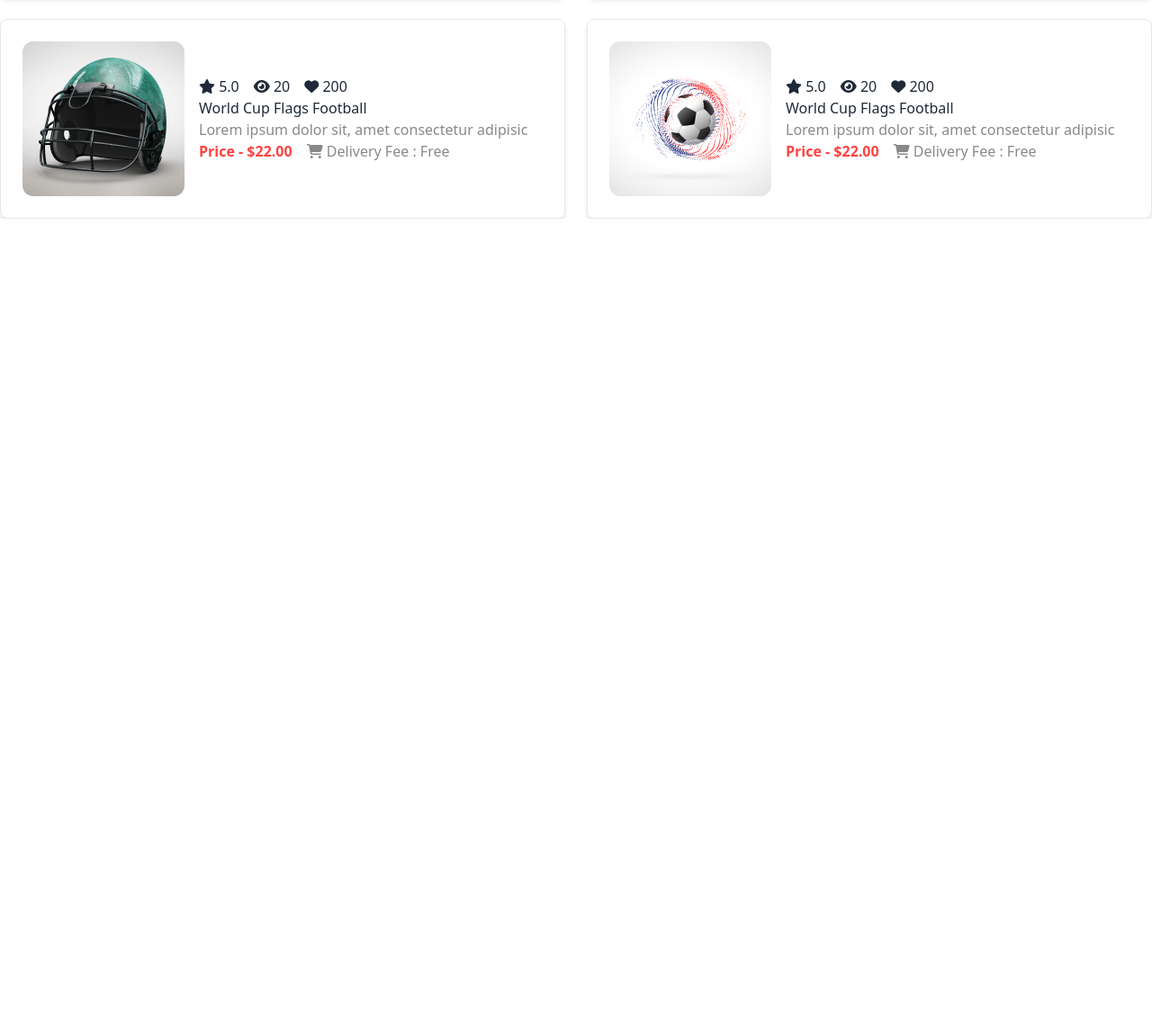
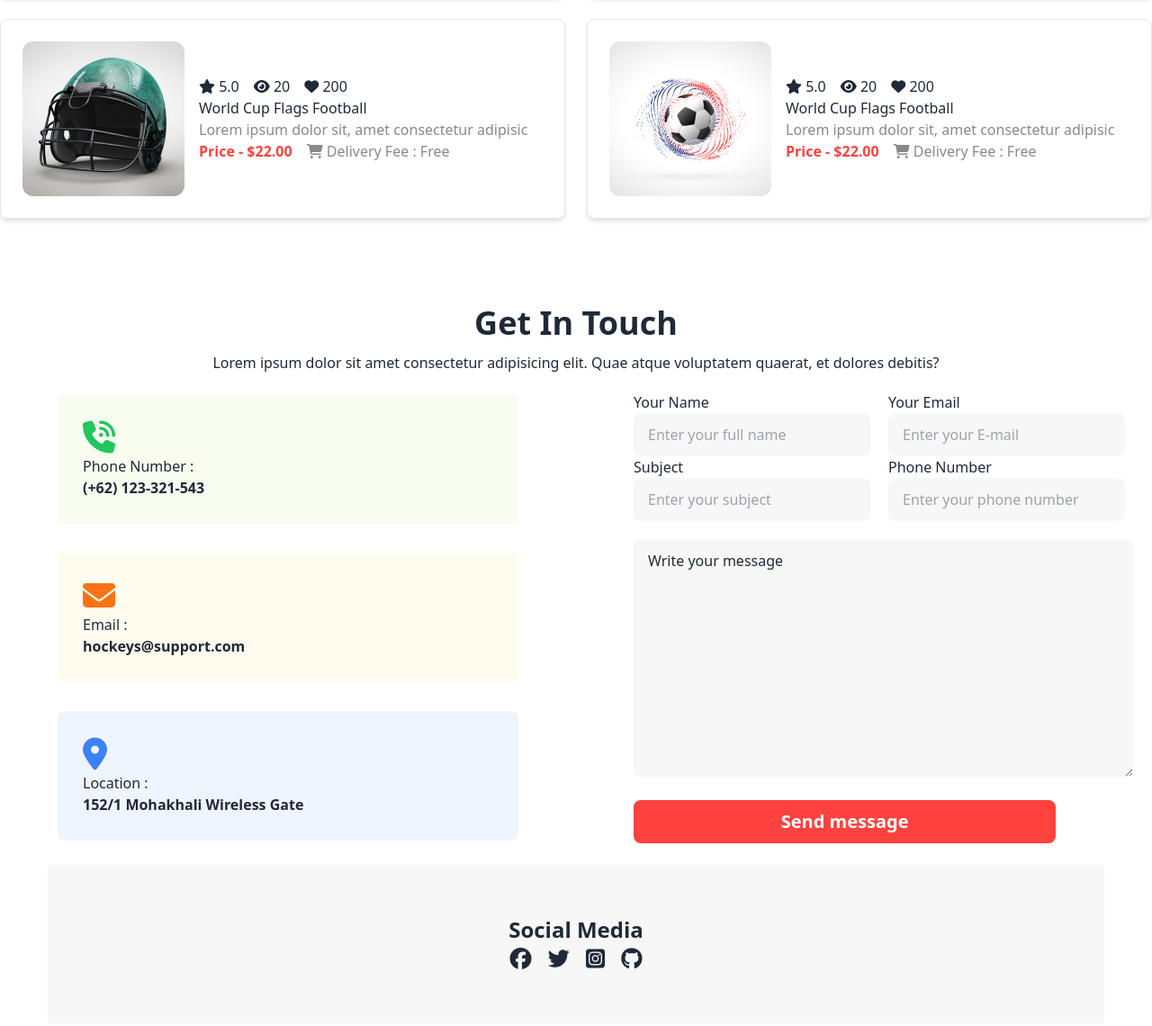
Before and after one commit to ahosanul81/assignment-3, a plain HTML site: page index.html in a window 1280 px wide. Shown: the part 2827-3967 px from the top of the page at 90% size. Before the commit the page ends 3070 px from the top, so only its background shows below. Drawn offline with nearby package versions, Linux system fonts and the light colour scheme.

Commit message:
added main content

```diff
--- a/index.html
+++ b/index.html
@@ -336,7 +336,70 @@
 
         </section>
 
+        <!-- Get In Touch section -->
+        <section class="container mx-auto mt-24 mb-24">
+            <div class=" ">
+                <div class="get-description space-y-3 mb-5">
+                    <h2 class="text-center text-4xl font-extrabold">Get In Touch</h2>
+                    <p class="text-center">Lorem ipsum dolor sit amet consectetur adipisicing elit. Quae atque voluptatem quaerat, et dolores debitis?</p>
+                </div>
+                <div class="get-content flex justify-around items-center">
 
+                    <div class="get-content-left space-y-8 w-2/5">
+                        <div class="bg-[#BCED6D1A] p-7 rounded-lg">
+                            <i class="fa-solid fa-phone-volume text-green-500 text-4xl"></i>
+                            <p>Phone Number : <br>
+                                <span class="font-extrabold">(+62) 123-321-543</span></p>
+                        </div>
+                        <div class="bg-[#FDDD5F1A] p-7 rounded-lg">
+                            <i class="fa-solid fa-envelope text-orange-500 text-4xl"></i>
+                            <p>Email : <br>
+                                <span class="font-extrabold">hockeys@support.com</span>
+                                </p>
+                        </div>
+                        <div class="bg-[#629CF31A] p-7 rounded-lg">
+                            <i class="fa-solid fa-location-dot text-blue-500 text-4xl"></i>
+                            <p>Location : <br>
+                                <span class="font-extrabold">152/1 Mohakhali Wireless Gate</span>
+                                </p>
+                        </div>
+                    </div>
+
+
+                    <div class="get-content-right space-y-5 w-2/5">
+                        <form class="flex space-x-5">
+                            <div>
+                                <label for="name">Your Name</label><br>
+                                <input class="py-3 px-4 bg-[#13131808] rounded-lg" type="text" id="name" placeholder="Enter your full name"><br>
+
+                                <label for="subject">Subject</label><br>
+                                <input class="py-3 px-4 bg-[#13131808] rounded-lg" type="text" id="subject" placeholder="Enter your subject"><br>
+                            </div>
+                            <div>
+                                <label for="email">Your Email</label><br>
+                                <input class="py-3 px-4 bg-[#13131808] rounded-lg" type="text" id="email" placeholder="Enter your E-mail"><br>
+                                <label for="number">Phone Number</label><br>
+                                <input class="py-3 px-4 bg-[#13131808] rounded-lg" type="text" id="number" placeholder="Enter your phone number"><br>
+                            </div><br>
+
+                        </form>
+                        <textarea class="py-3 px-4 bg-[#13131808] rounded-lg" name="message" id="message" cols="55" rows="10" placeholder="">Write your message</textarea><br>
+                        <input type="button" class="btn btn-ghost bg-hockey-primary text-white text-xl w-11/12" value="Send message">
+                    </div>
+                </div>
+
+                <div class="bg-[#13131808] text-center w-11/12 p-14 mt-6 mx-auto">
+                    <h3 class="text-2xl font-extrabold">Social Media</h3>
+                    <div class="text-2xl space-x-3">
+                        <i class="fa-brands fa-facebook"></i>
+                        <i class="fa-brands fa-twitter"></i>
+                        <i class="fa-brands fa-square-instagram"></i>
+                        <i class="fa-brands fa-github"></i>
+                    </div>
+
+                </div>
+            </div>
+        </section>
     </main>
 </body>
 
```
